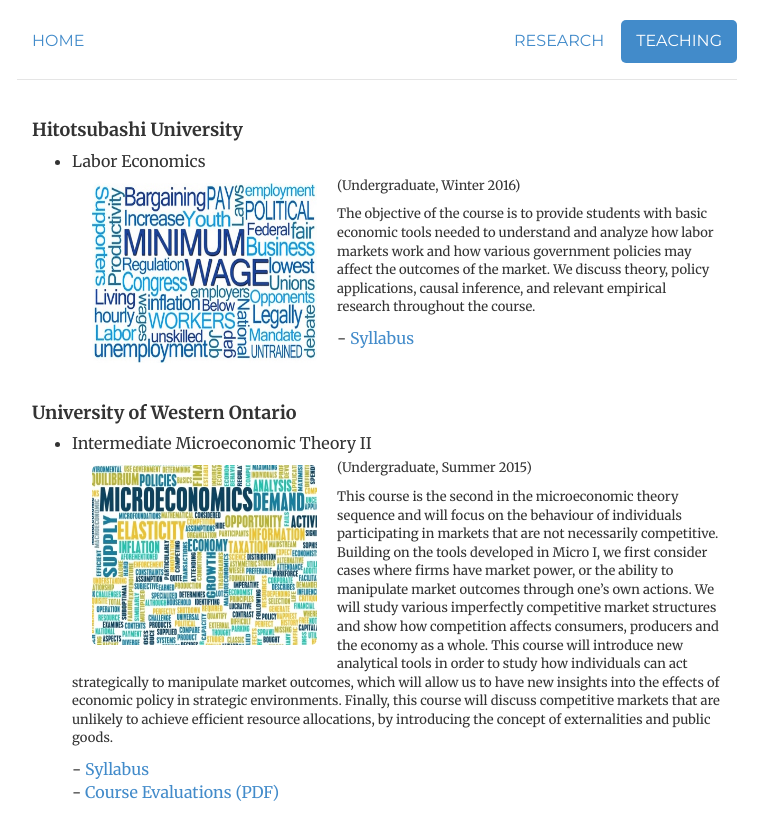
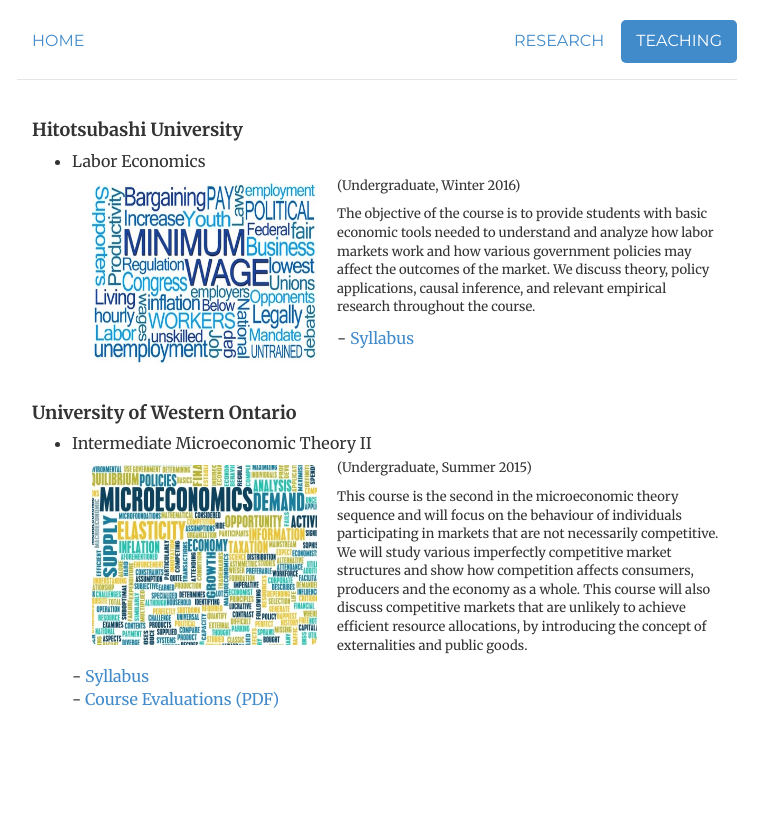
Before and after one commit to morihiroaki/morihiroaki.github.io, a Jekyll site: the page built from teaching.html, in a window 1280 px wide. Shown: the top 840 px of the page, without its empty margins (263-1031 px from the left). Built offline with Jekyll 4.4.1, drawn with Linux system fonts in a browser that asks for light colours.

Commit message:
Update teaching.html

```diff
--- a/teaching.html
+++ b/teaching.html
@@ -26,12 +26,8 @@
 <img  class="img-rounded" src="files/micro_image.jpg" height="180" width="225" style='float: left;' hspace="20" vspace="10">
 <p><font size="2">(Undergraduate, Summer 2015)  </p>
 <p><font size="2">This course is the second in the microeconomic theory sequence and will focus on the behaviour of
-         individuals participating in markets that are not necessarily competitive. Building on the tools developed
-         in Micro I, we first consider cases where firms have market power, or the ability to manipulate market outcomes
-         through one’s own actions. We will study various imperfectly competitive market structures and show how competition
-         affects consumers, producers and the economy as a whole. This course will introduce new analytical tools in order to
-         study how individuals can act strategically to manipulate market outcomes, which will allow us to
-         have new insights into the effects of economic policy in strategic environments. Finally, this course will
+         individuals participating in markets that are not necessarily competitive. We will study various imperfectly competitive market structures and show how competition
+         affects consumers, producers and the economy as a whole. This course will also
          discuss competitive markets that are unlikely to achieve efficient resource allocations, by introducing the concept of
          externalities and public goods.</p>
                 <dd><font size="3">- <a target="_blank" href="/files/2151_2015S_syllabus.pdf" title="Syllabus">Syllabus</a></dd>
```
